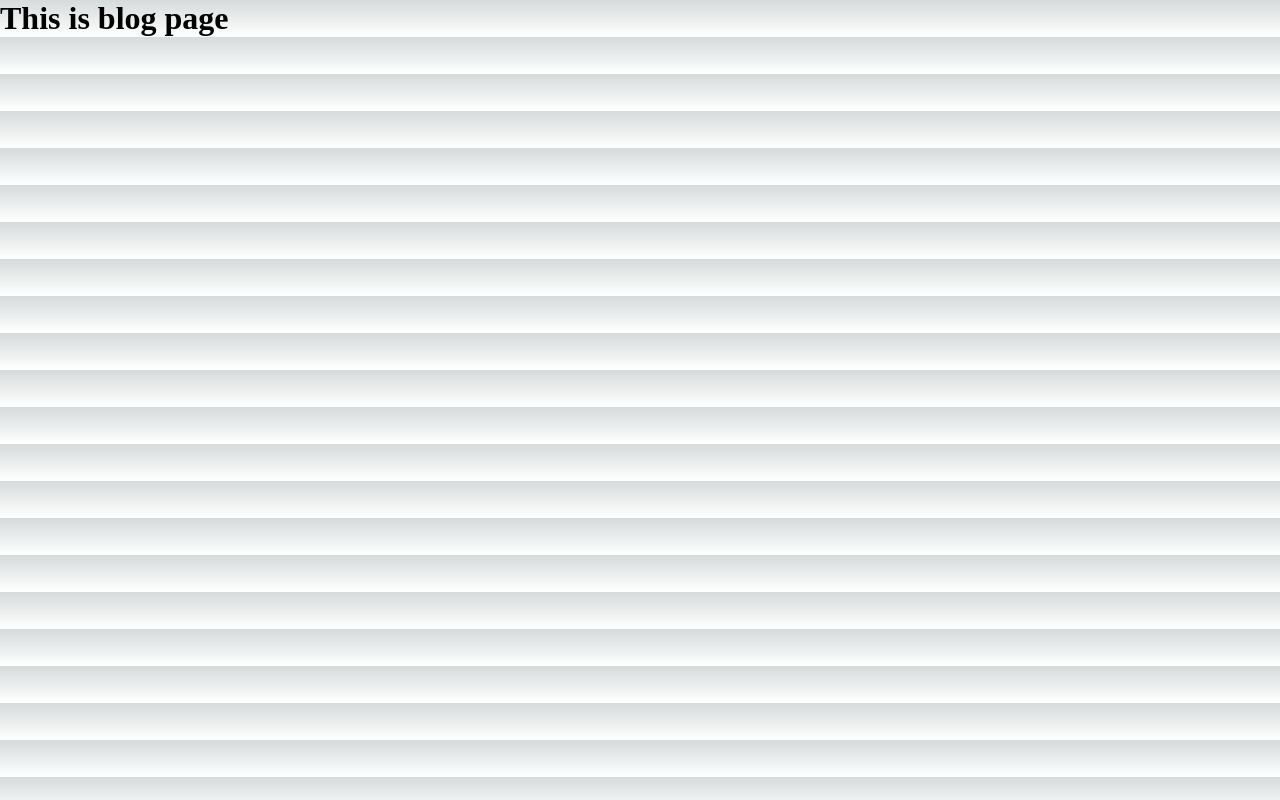
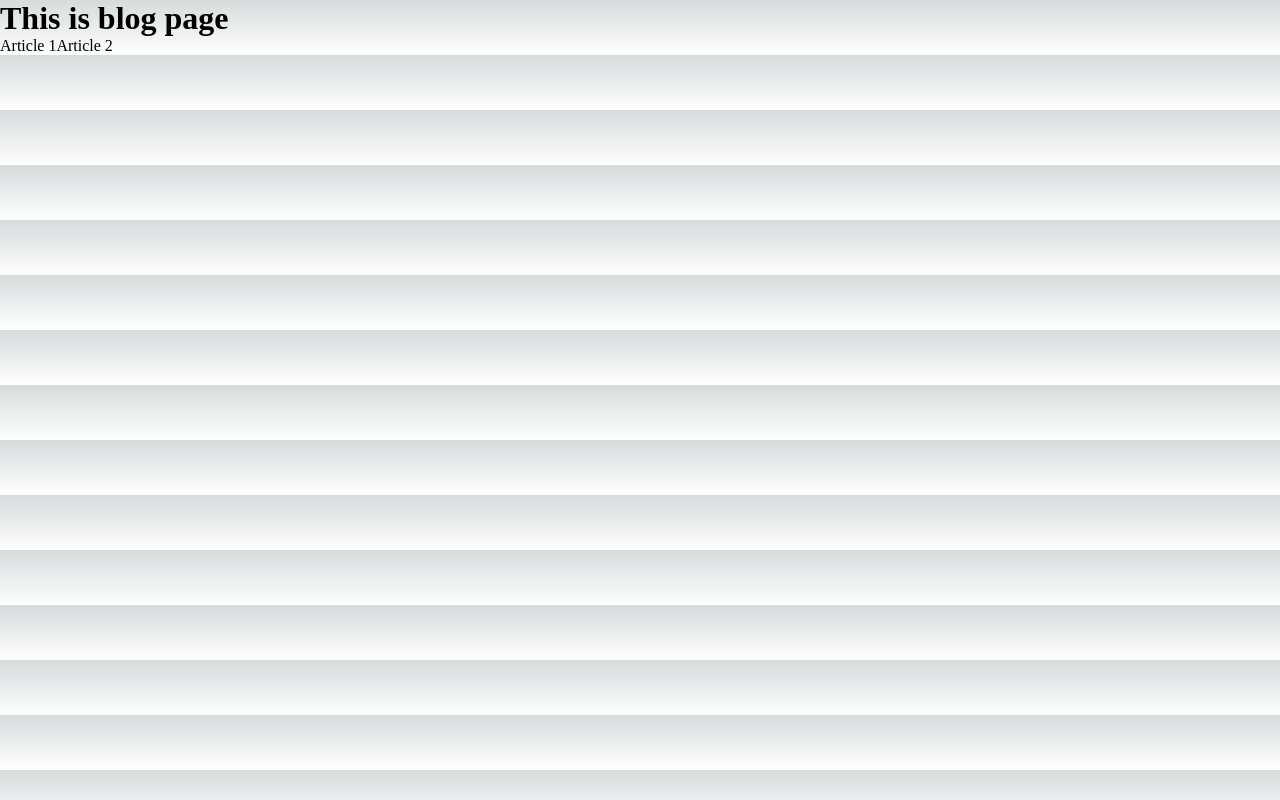
Before and after one commit to shamssujon/learn-next.js, a Next.js app: page /blog in a window 1280 px wide. Built offline with nearby package versions, Linux system fonts and the light colour scheme.

Commit message:
Next Link

```diff
--- a/pages/blog/index.js
+++ b/pages/blog/index.js
@@ -1,8 +1,13 @@
+import Link from "next/link";
 
 const blog = () => {
     return (
         <div>
             <h1>This is blog page</h1>
+            <nav>
+                <Link href="/blog/articles/article-1">Article 1</Link>
+                <Link href="/blog/articles/article-2">Article 2</Link>
+            </nav>
         </div>
     );
 };
```
Also changed, not shown: pages/index.js (+11 -6 lines).
